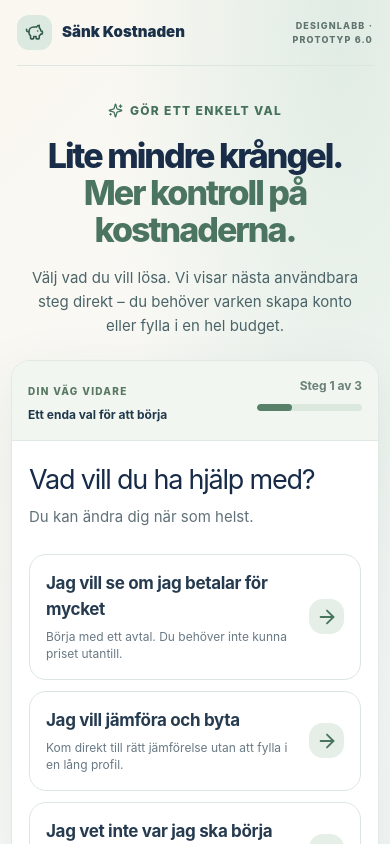
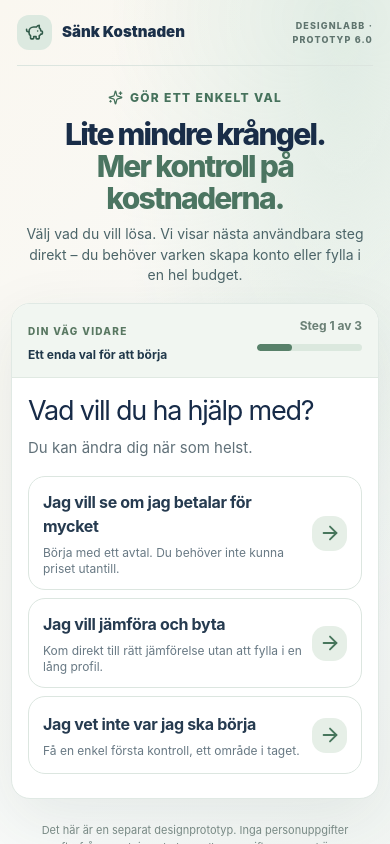
Before and after one commit to arvidlandin-cpu/sankkostnaden, a Next.js app: page /experiments/beslutsresa-v6 in a window 390 px wide. Shown: the top 844 px of the page. Built offline with nearby package versions, Linux system fonts and the light colour scheme.

Commit message:
V6 visual QA: compress first mobile screen while retaining readable touch cards

```diff
--- a/styles/V6DecisionLab.module.css
+++ b/styles/V6DecisionLab.module.css
@@ -53,4 +53,19 @@
 .reviewNote{font-size:12px;color:#788985;text-align:center;margin:23px auto 0}
 .goal:focus-visible,.area:focus-visible,.refineToggle:focus-visible,.refineOption:focus-visible,.refineSelected:focus-visible,.mainCta:focus-visible,.back:focus-visible,.reset:focus-visible{outline:3px solid #315ce0;outline-offset:3px}
 @media(max-width:760px){.header{width:calc(100% - 34px);height:66px}.brand{font-size:15px}.prototype{font-size:9px;max-width:130px;text-align:right}.content{width:calc(100% - 22px)}.top{padding:34px 11px 23px}.top h1{font-size:clamp(34px,8.5vw,48px)}.subtitle{font-size:15px}.panel{border-radius:19px}.panelHead{padding:16px;align-items:flex-start}.panelHead p{font-size:12px}.progress{min-width:105px}.stage{padding:23px 17px 27px}.stage h2{font-size:27px!important}.goal{min-height:92px;padding:16px;gap:9px}.goalCopy strong{font-size:17px}.goalCopy small{font-size:12px}.go{flex-basis:35px;height:35px}.areas{grid-template-columns:1fr;gap:9px}.area{min-height:79px;padding:13px}.areaIcon{flex-basis:43px;height:43px}.area strong{font-size:16px}.area small{font-size:12px}.resultToolbar{margin:-4px 0 22px}.explanation{font-size:16px}.suggestion{grid-template-columns:1fr;padding:18px;gap:16px}.mainCta{max-width:none;width:100%}.refineToggle{padding:16px}.refineToggle strong{font-size:13px}.optional{font-size:11px}.refineOptions{grid-template-columns:1fr}.refineOption,.refineSelected{min-height:52px}.reviewNote{padding:0 12px;font-size:11px}}
+/* The actual 390px capture showed the original introductory masthead pushed
+   the first actionable options down. Keep at least two large touch targets
+   in the initial mobile viewport and let users reach all three by scrolling. */
+@media(max-width:760px){
+ .top{padding:21px 9px 18px}
+ .top h1{font-size:clamp(30px,7.6vw,42px);margin:8px auto 10px;line-height:1.06}
+ .subtitle{font-size:14px;line-height:1.45}
+ .panelHead{padding:13px 16px}
+ .stage{padding:17px 16px 24px}
+ .hint{margin-bottom:17px}
+ .goals{gap:8px}
+ .goal{min-height:78px;padding:13px 14px}
+ .goalCopy strong{font-size:16px}
+ .goalCopy small{font-size:12px;line-height:1.3}
+}
 @media(prefers-reduced-motion:reduce){.goal,.area,.progress i{transition:none}}
```
